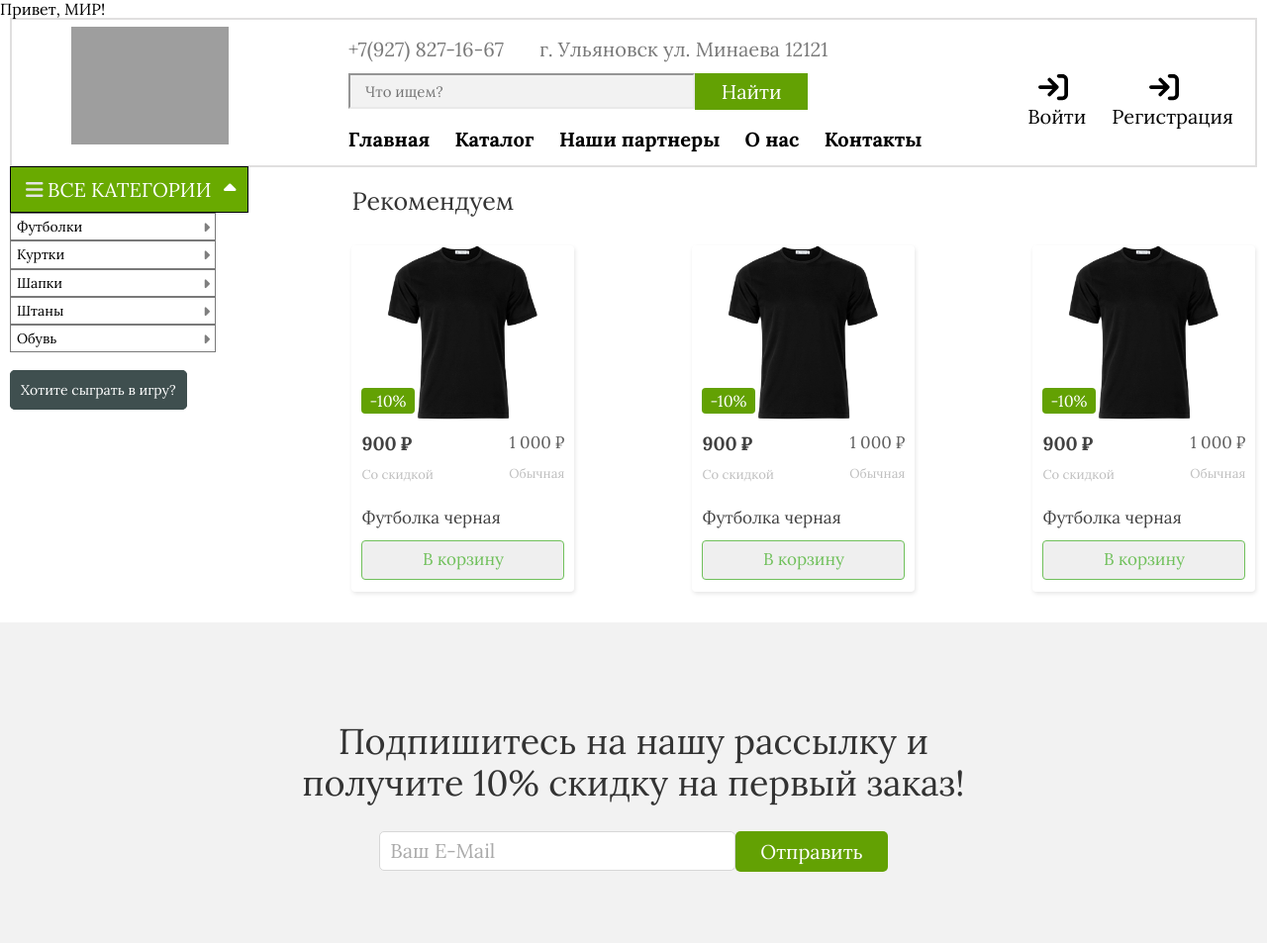
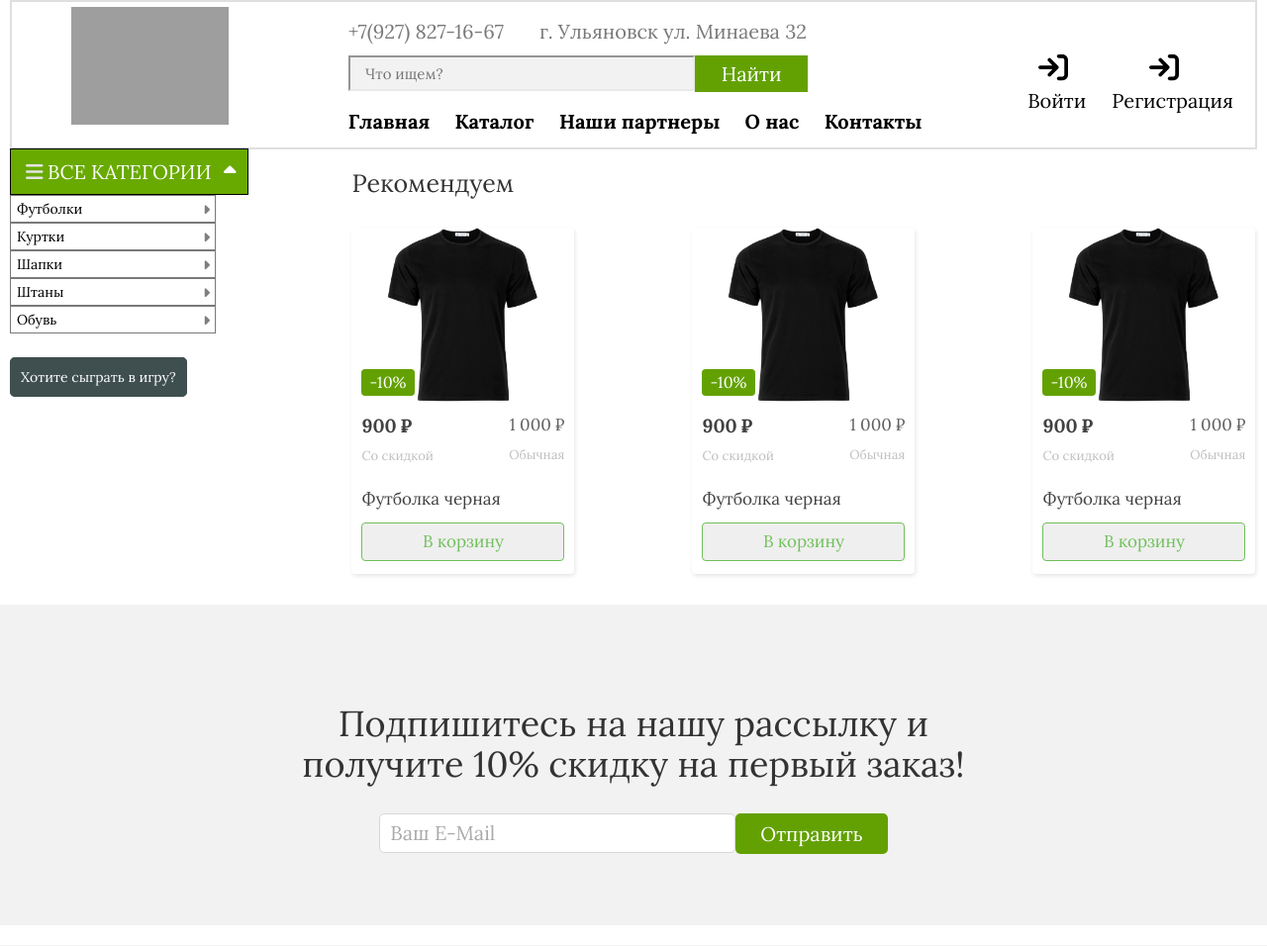
Before and after one commit to Vania228321/phpigonin, a PHP site: page / in a window 1280 px wide; the page is wider, and only the part inside the window is pictured. Shown: the top 956 px of that part at 99% size. Run offline with PHP 8.4, Linux system fonts and the light colour scheme; some libraries are stand-ins or nearby versions; grey boxes are pictures that could not be loaded.

Commit message:
added yml

```diff
--- a/index.php
+++ b/index.php
@@ -1,5 +1,4 @@
-<?php error_reporting(-1); session_start();
-echo "Привет, МИР!"?>
+<?php error_reporting(-1); session_start(); ?>
 <?php if (!isset($_SESSION['auth'])): ?>
     <!DOCTYPE html>
     <html lang="en">
@@ -27,7 +26,7 @@ echo "Привет, МИР!"?>
                     <div class="header-middle">
                         <div class="header-contact">
                             <a class="header-phone" href="tel: +79278271667">+7(927) 827-16-67</a>
-                            <a target="_blank" href="https://yandex.ru/maps/-/CDuYNE7E" class="header-address">г. Ульяновск ул. Минаева 12121</a>
+                            <a target="_blank" href="https://yandex.ru/maps/-/CDuYNE7E" class="header-address">г. Ульяновск ул. Минаева 32</a>
                         </div>
 
                         <div class="header-search">
```
Also changed, not shown: .github/workflows/github-actions-demo.yml.
